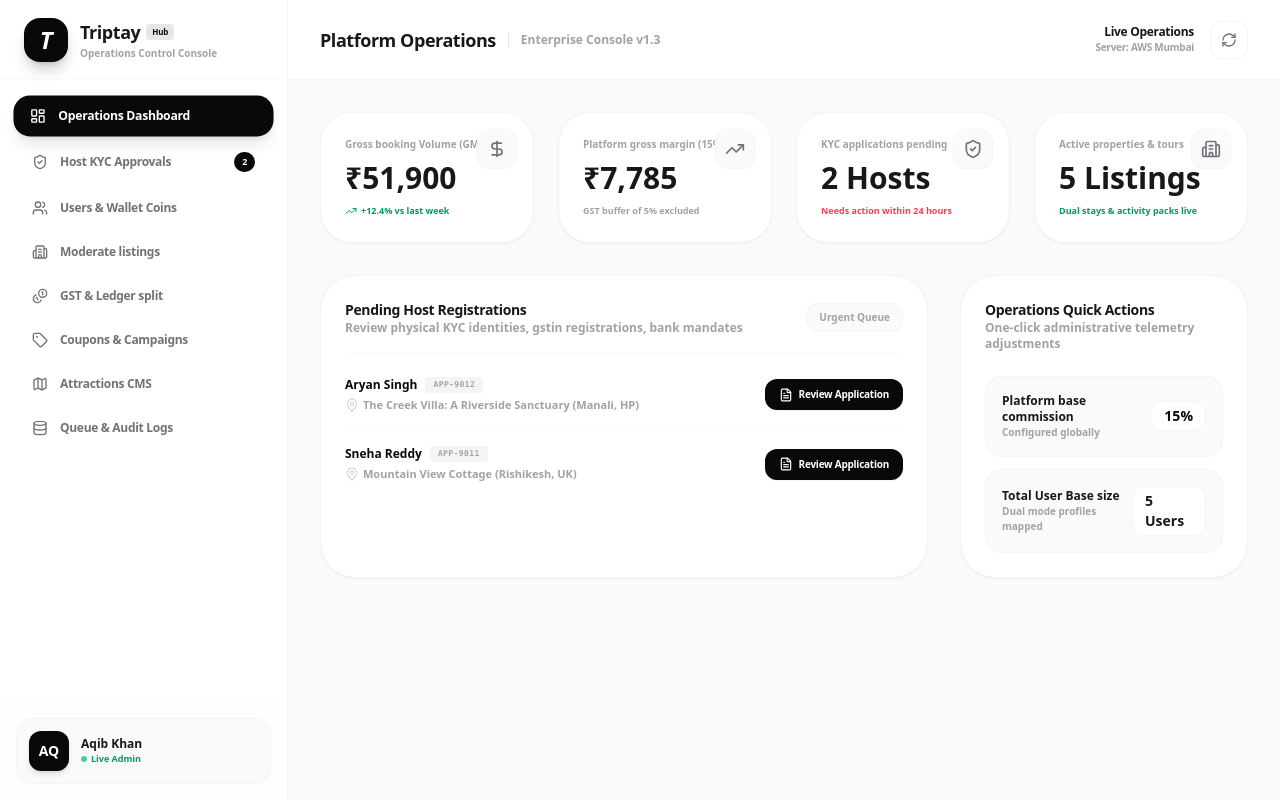
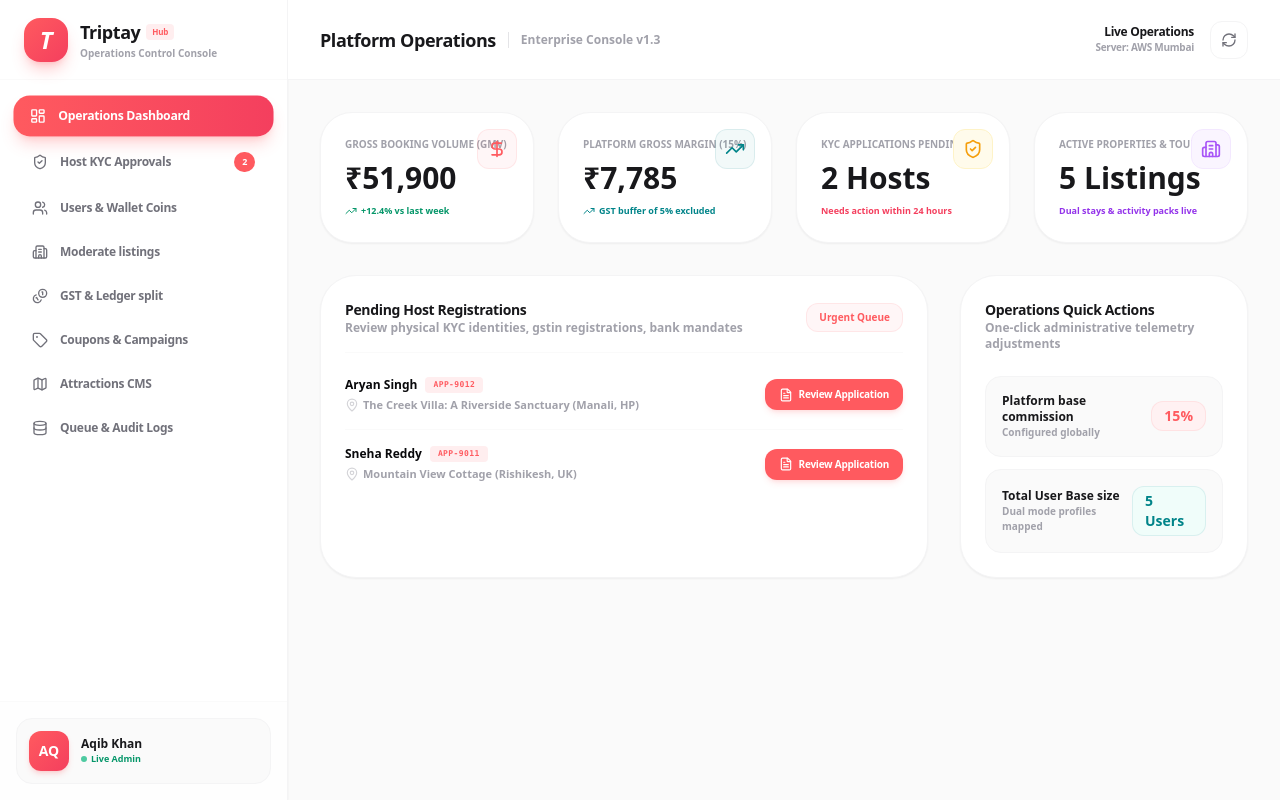
Before and after one commit to Aqib-kha9/triptayadminpanel, a React (Vite) app: page / in a window 1280 px wide. Built offline with nearby package versions, Linux system fonts and the light colour scheme.

Commit message:
some changes

```diff
--- a/src/components/Sidebar.tsx
+++ b/src/components/Sidebar.tsx
@@ -22,13 +22,13 @@
       <div>
         {/* Brand Logo Header */}
         <div className="h-20 flex items-center gap-3 px-6 border-b border-zinc-50">
-          <div className="flex h-11 w-11 items-center justify-center rounded-[16px] bg-zinc-950 text-white shadow-lg shadow-zinc-950/20">
+          <div className="flex h-11 w-11 items-center justify-center rounded-[16px] bg-gradient-to-br from-primary to-rose-500 text-white shadow-lg shadow-primary/30">
             <span className="text-2xl font-black italic">T</span>
           </div>
           <div>
             <div className="flex items-center gap-1.5">
               <span className="text-lg font-black tracking-tight text-zinc-900">Triptay</span>
-              <span className="bg-zinc-950/10 text-zinc-950 text-[8px] font-black tracking-tight px-1.5 py-0.5 rounded">Hub</span>
+              <span className="bg-primary/10 text-primary text-[8px] font-black tracking-tight px-1.5 py-0.5 rounded">Hub</span>
             </div>
             <p className="text-[10px] text-zinc-400 font-bold tracking-normal">Operations Control Console</p>
           </div>
@@ -51,8 +51,8 @@
               onClick={() => setActiveTab(item.id)}
               className={`w-full flex items-center justify-between px-4 py-3 rounded-2xl text-xs font-black tracking-tight transition-all duration-300 ${
                 activeTab === item.id
-                  ? "bg-zinc-950 text-white shadow-lg shadow-zinc-950/10 scale-[1.02]"
-                  : "text-zinc-500 hover:bg-zinc-50 hover:text-zinc-950"
+                  ? "bg-gradient-to-r from-primary to-rose-500 text-white shadow-lg shadow-primary/25 scale-[1.02]"
+                  : "text-zinc-500 hover:bg-primary/5 hover:text-primary"
               }`}
             >
               <div className="flex items-center gap-3">
@@ -61,7 +61,7 @@
               </div>
               {item.badge !== undefined && (
                 <span className={`text-[9px] font-black rounded-full h-5 px-2 flex items-center justify-center min-w-5 ${
-                  activeTab === item.id ? "bg-white text-zinc-950" : "bg-zinc-950 text-white"
+                  activeTab === item.id ? "bg-white text-primary" : "bg-primary text-white"
                 }`}>
                   {item.badge}
                 </span>
@@ -74,7 +74,7 @@
       {/* Superadmin Card Profile */}
       <div className="p-4 border-t border-zinc-50 bg-zinc-50/20">
         <div className="flex items-center gap-3 bg-zinc-50 border border-zinc-100 p-3 rounded-2xl">
-          <div className="w-10 h-10 rounded-xl bg-zinc-950 text-white font-black flex items-center justify-center text-sm shadow-md shadow-zinc-950/10">
+          <div className="w-10 h-10 rounded-xl bg-gradient-to-br from-primary to-rose-500 text-white font-black flex items-center justify-center text-sm shadow-md shadow-primary/20">
             AQ
           </div>
           <div className="overflow-hidden">
--- a/src/components/modules/DashboardModule.tsx
+++ b/src/components/modules/DashboardModule.tsx
@@ -38,48 +38,50 @@
       {/* Financial & Approvals Bento Row */}
       <div className="grid grid-cols-1 md:grid-cols-2 lg:grid-cols-4 gap-6">
 
-        <div className="p-6 rounded-[32px] bg-white border border-zinc-100 shadow-sm relative overflow-hidden group hover:border-zinc-200 transition-all duration-300">
+        <div className="p-6 rounded-[32px] bg-white border border-zinc-100 shadow-sm relative overflow-hidden group hover:border-zinc-200 hover:shadow-lg hover:shadow-primary/5 transition-all duration-300">
           <div className="space-y-2">
-            <p className="text-[10px] font-black text-zinc-400 tracking-normal">Gross booking Volume (GMV)</p>
+            <p className="text-[10px] font-black text-zinc-400 tracking-normal uppercase">Gross booking Volume (GMV)</p>
             <h3 className="text-3xl font-black text-zinc-900">₹{totalFinancialVolume.toLocaleString()}</h3>
             <p className="text-[9px] text-emerald-600 font-bold tracking-normal flex items-center gap-1">
               <TrendingUp className="w-3 h-3" /> +12.4% vs last week
             </p>
           </div>
-          <div className="absolute top-4 right-4 w-10 h-10 rounded-xl bg-zinc-50 border border-zinc-100 flex items-center justify-center text-zinc-500">
+          <div className="absolute top-4 right-4 w-10 h-10 rounded-xl bg-primary/5 border border-primary/10 flex items-center justify-center text-primary">
             <DollarSign className="w-5 h-5" />
           </div>
         </div>
 
-        <div className="p-6 rounded-[32px] bg-white border border-zinc-100 shadow-sm relative overflow-hidden group hover:border-zinc-200 transition-all duration-300">
+        <div className="p-6 rounded-[32px] bg-white border border-zinc-100 shadow-sm relative overflow-hidden group hover:border-zinc-200 hover:shadow-lg hover:shadow-secondary/5 transition-all duration-300">
           <div className="space-y-2">
-            <p className="text-[10px] font-black text-zinc-400 tracking-normal">Platform gross margin ({commissionRate}%)</p>
+            <p className="text-[10px] font-black text-zinc-400 tracking-normal uppercase">Platform gross margin ({commissionRate}%)</p>
             <h3 className="text-3xl font-black text-zinc-900">₹{platformRevenueCalculated.toLocaleString()}</h3>
-            <p className="text-[9px] text-zinc-400 font-bold tracking-normal">GST buffer of {gstRate}% excluded</p>
+            <p className="text-[9px] text-secondary font-bold tracking-normal flex items-center gap-1">
+              <TrendingUp className="w-3 h-3" /> GST buffer of {gstRate}% excluded
+            </p>
           </div>
-          <div className="absolute top-4 right-4 w-10 h-10 rounded-xl bg-zinc-50 border border-zinc-100 flex items-center justify-center text-zinc-500">
+          <div className="absolute top-4 right-4 w-10 h-10 rounded-xl bg-secondary/5 border border-secondary/10 flex items-center justify-center text-secondary">
             <TrendingUp className="w-5 h-5" />
           </div>
         </div>
 
-        <div className="p-6 rounded-[32px] bg-white border border-zinc-100 shadow-sm relative overflow-hidden group hover:border-zinc-200 transition-all duration-300">
+        <div className="p-6 rounded-[32px] bg-white border border-zinc-100 shadow-sm relative overflow-hidden group hover:border-zinc-200 hover:shadow-lg hover:shadow-amber-500/5 transition-all duration-300">
           <div className="space-y-2">
-            <p className="text-[10px] font-black text-zinc-400 tracking-normal">KYC applications pending</p>
+            <p className="text-[10px] font-black text-zinc-400 tracking-normal uppercase">KYC applications pending</p>
             <h3 className="text-3xl font-black text-zinc-900">{pendingApprovalsCount} Hosts</h3>
             <p className="text-[9px] text-rose-500 font-bold tracking-normal">Needs action within 24 hours</p>
           </div>
-          <div className="absolute top-4 right-4 w-10 h-10 rounded-xl bg-zinc-50 border border-zinc-100 flex items-center justify-center text-zinc-500">
+          <div className="absolute top-4 right-4 w-10 h-10 rounded-xl bg-amber-50 border border-amber-100 flex items-center justify-center text-amber-500">
             <ShieldCheck className="w-5 h-5" />
           </div>
         </div>
 
-        <div className="p-6 rounded-[32px] bg-white border border-zinc-100 shadow-sm relative overflow-hidden group hover:border-zinc-200 transition-all duration-300">
+        <div className="p-6 rounded-[32px] bg-white border border-zinc-100 shadow-sm relative overflow-hidden group hover:border-zinc-200 hover:shadow-lg hover:shadow-purple-500/5 transition-all duration-300">
           <div className="space-y-2">
-            <p className="text-[10px] font-black text-zinc-400 tracking-normal">Active properties & tours</p>
+            <p className="text-[10px] font-black text-zinc-400 tracking-normal uppercase">Active properties & tours</p>
             <h3 className="text-3xl font-black text-zinc-900">{properties.filter(p => p.status === "Active").length} Listings</h3>
-            <p className="text-[9px] text-emerald-600 font-bold tracking-normal">Dual stays & activity packs live</p>
+            <p className="text-[9px] text-purple-600 font-bold tracking-normal">Dual stays & activity packs live</p>
           </div>
-          <div className="absolute top-4 right-4 w-10 h-10 rounded-xl bg-zinc-50 border border-zinc-100 flex items-center justify-center text-zinc-500">
+          <div className="absolute top-4 right-4 w-10 h-10 rounded-xl bg-purple-50 border border-purple-100 flex items-center justify-center text-purple-500">
             <Building2 className="w-5 h-5" />
           </div>
         </div>
@@ -96,7 +98,7 @@
               <h3 className="text-sm font-black text-zinc-900 tracking-tight">Pending Host Registrations</h3>
               <p className="text-xs text-zinc-400 font-semibold">Review physical KYC identities, gstin registrations, bank mandates</p>
             </div>
-            <span className="text-[10px] font-black text-zinc-400 bg-zinc-50 border border-zinc-100 px-3 py-1.5 rounded-xl">
+            <span className="text-[10px] font-black text-primary bg-primary/5 border border-primary/10 px-3 py-1.5 rounded-xl">
               Urgent Queue
             </span>
           </div>
@@ -107,7 +109,7 @@
                 <div className="space-y-1">
                   <div className="flex items-center gap-2">
                     <span className="text-xs font-black text-zinc-950">{app.name}</span>
-                    <span className="text-[8px] font-black tracking-wider px-2 py-0.5 rounded bg-zinc-100 text-zinc-400 font-mono">
+                    <span className="text-[8px] font-black tracking-wider px-2 py-0.5 rounded bg-primary/10 text-primary font-mono">
                       {app.id}
                     </span>
                   </div>
@@ -117,7 +119,7 @@
                 </div>
                 <button
                   onClick={() => setSelectedKycApp(app)}
-                  className="px-3.5 py-2 rounded-xl bg-zinc-950 text-white hover:bg-zinc-800 transition-all text-[10px] font-black tracking-tight flex items-center gap-1.5 shadow-sm"
+                  className="px-3.5 py-2 rounded-xl bg-primary hover:bg-primary-hover text-white transition-all text-[10px] font-black tracking-tight flex items-center gap-1.5 shadow-md shadow-primary/15"
                 >
                   <FileText className="w-3.5 h-3.5" /> Review Application
                 </button>
@@ -145,7 +147,7 @@
                 <p className="text-xs font-black text-zinc-900">Platform base commission</p>
                 <p className="text-[10px] text-zinc-400 font-bold">Configured globally</p>
               </div>
-              <span className="text-sm font-black text-zinc-950 bg-white border border-zinc-100 px-3 py-1 rounded-xl">
+              <span className="text-sm font-black text-primary bg-primary-light border border-primary/10 px-3 py-1 rounded-xl">
                 {commissionRate}%
               </span>
             </div>
@@ -155,7 +157,7 @@
                 <p className="text-xs font-black text-zinc-900">Total User Base size</p>
                 <p className="text-[10px] text-zinc-400 font-bold">Dual mode profiles mapped</p>
               </div>
-              <span className="text-sm font-black text-zinc-900 bg-white border border-zinc-100 px-3 py-1 rounded-xl">
+              <span className="text-sm font-black text-secondary bg-teal-50 border border-secondary/10 px-3 py-1 rounded-xl">
                 {users.length} Users
               </span>
             </div>
```
Also changed, not shown: src/components/modules/ApprovalsModule.tsx (+5 -5 lines), src/components/modules/CouponsModule.tsx (+12 -12 lines), src/components/modules/FinancialsModule.tsx (+13 -13 lines), src/components/modules/ListingsModule.tsx (+7 -7 lines), src/components/modules/UsersModule.tsx (+13 -13 lines).
